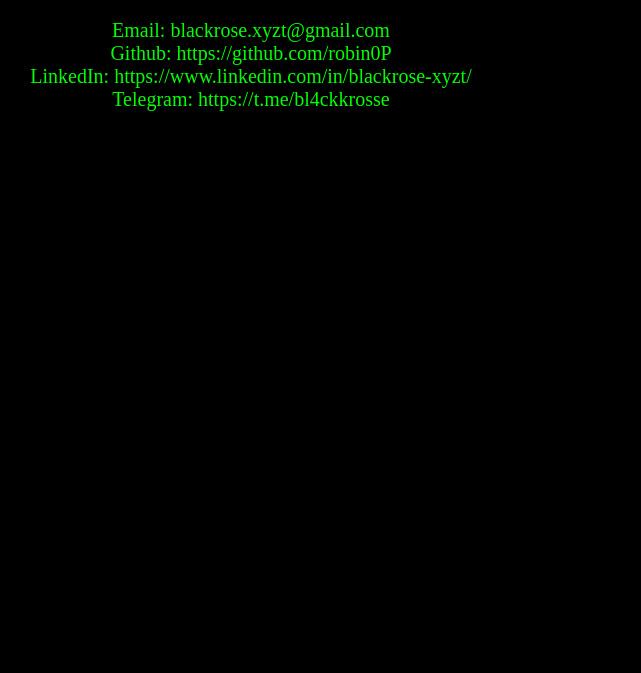
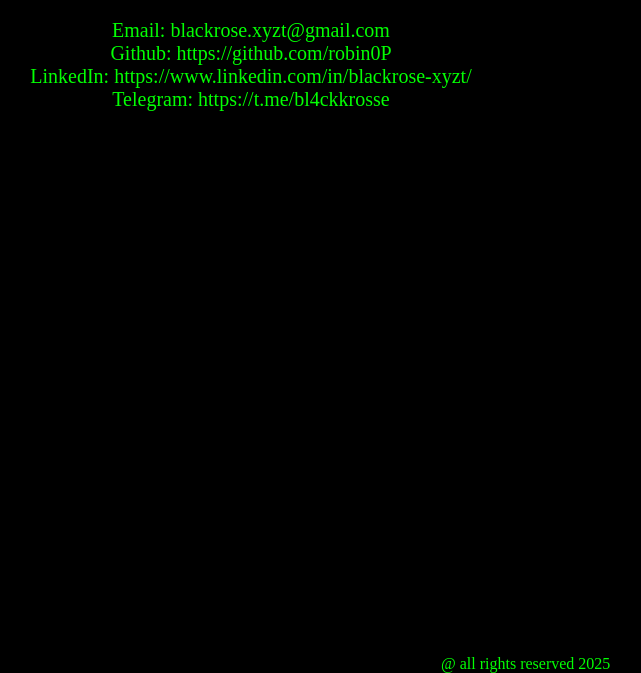
Before and after one commit to robin0P/Basic-HTML-Website, a plain HTML site: page contact.html in a window 1280 px wide. Shown: the part 361-1034 px from the top of the page, without its empty margins (389-1030 px from the left). Before the commit the page ends 800 px from the top, so only its background shows below. Drawn offline with Linux system fonts and the light colour scheme.

Commit message:
added line 24 in contact.html

```diff
--- a/contact.html
+++ b/contact.html
@@ -18,6 +18,9 @@
             Github: <a href="https://github.com/robin0P" target="_blank">https://github.com/robin0P</a><br>
             LinkedIn: <a href="https://www.linkedin.com/in/blackrose-xyzt/" target="_blank">https://www.linkedin.com/in/blackrose-xyzt/</a><br>
             Telegram: <a href="https://t.me/bl4ckkrosse" target="_blank">https://t.me/bl4ckkrosse</a>
+        </p>
 
+    </div>
+    <p style="text-align:center; position:absolute; top:1000px; left:830px;">@ all rights reserved 2025</p>
 </body>
 </html>
```
